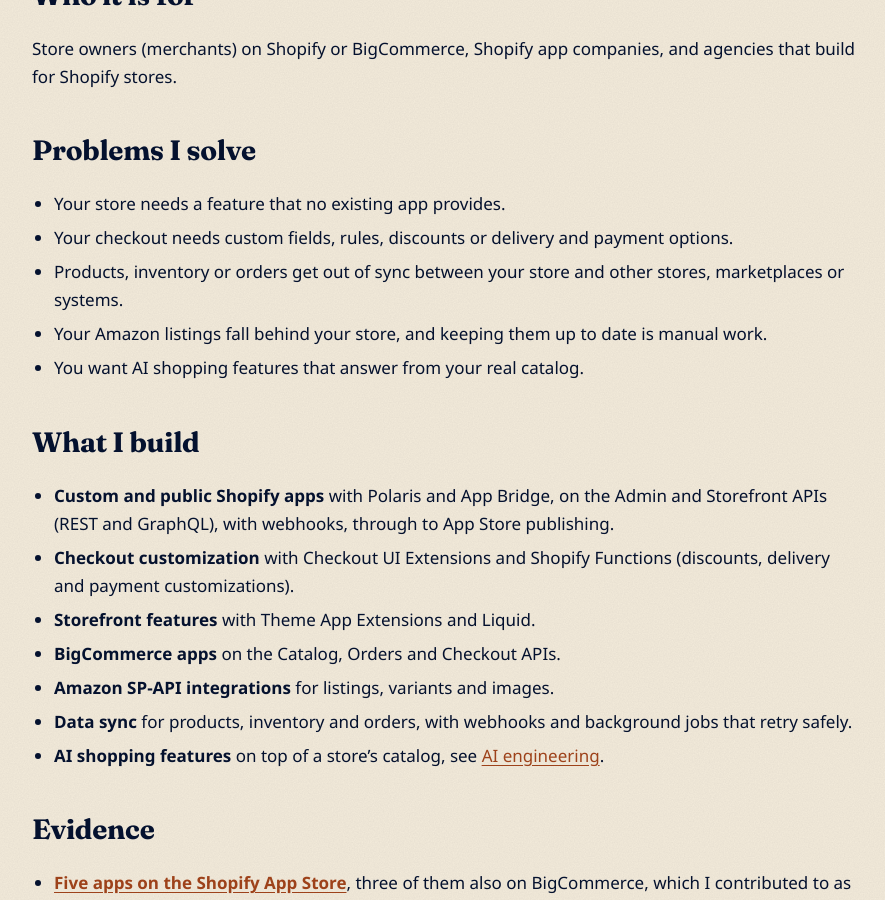
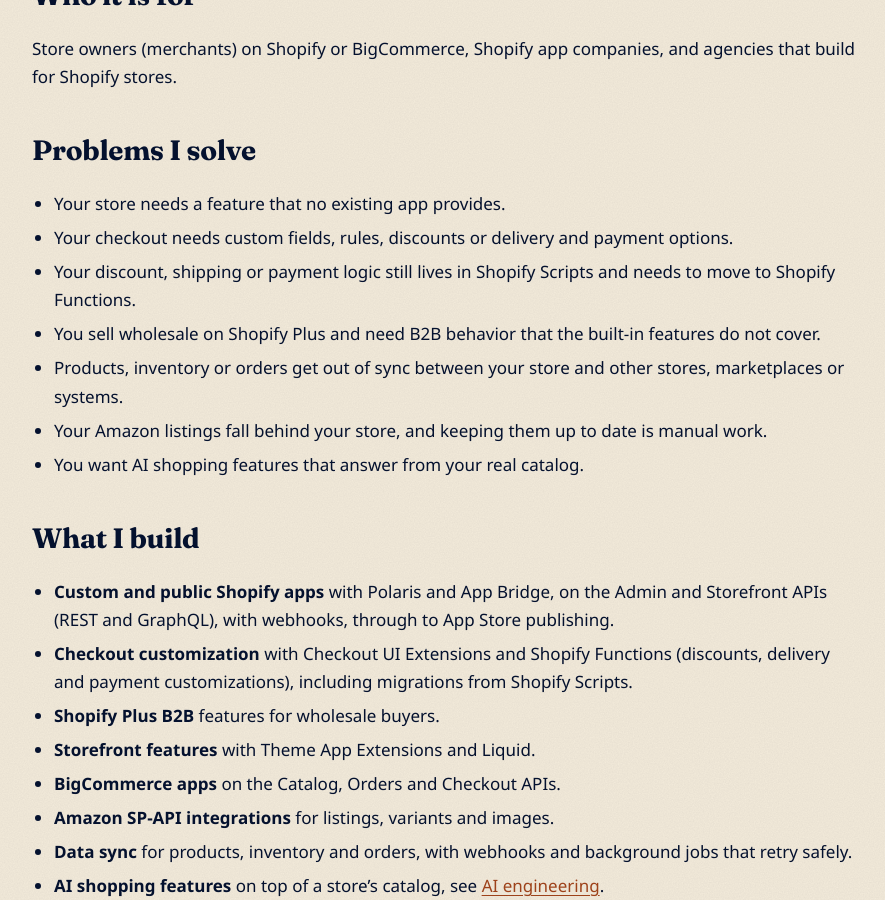
Before and after one commit to mjesar/mjesar.github.io, a Jekyll site: the page built from services/shopify-development/index.md, in a window 1280 px wide and 900 px high, scrolled down 433 px. Shown: the whole window, without its empty margins (194-1079 px from the left). Built offline with Jekyll 4.4.1, drawn with Linux system fonts in a browser that asks for light colours; some of the changed text lies outside the part shown.

Commit message:
add shopify plus b2b, scripts to functions migration and reply time

```diff
--- a/_data/services.yml
+++ b/_data/services.yml
@@ -17,7 +17,7 @@
   name: Shopify, BigCommerce and e-commerce
   for: store owners (merchants), Shopify app companies and agencies.
   problem: Your store or app needs behavior that existing apps do not provide, or product, inventory and order data has to stay in sync across stores, marketplaces and other systems.
-  summary: Custom and public Shopify apps, Shopify Functions and Checkout UI Extensions, Theme App Extensions and Liquid, BigCommerce apps, Amazon SP-API listings, data sync with webhooks and retried background jobs, and AI shopping features on top of store catalogs.
+  summary: Custom and public Shopify apps, Shopify Functions (including migrations from Shopify Scripts) and Checkout UI Extensions, Shopify Plus B2B, Theme App Extensions and Liquid, BigCommerce apps, Amazon SP-API listings, data sync with webhooks and retried background jobs, and AI shopping features on top of store catalogs.
   evidence: I contributed to [five apps on the Shopify App Store](/projects/#shopify-apps), three of them also on BigCommerce; [ai_shop_assistant](/projects/ai_shop_assistant/).
 - slug: ai-discoverability
   name: AI discoverability for online stores (GEO and AEO)
--- a/_layouts/service.html
+++ b/_layouts/service.html
@@ -18,7 +18,7 @@
 {{ content }}
 {%- if page.faq %}{% include faq.html items=page.faq %}{% endif %}
 <h2 id="contact">Contact</h2>
-<p>Available now. Email me at <a href="mailto:mohammadalijaisar@gmail.com?subject={{ svc.name | uri_escape }}">mohammadalijaisar@gmail.com</a>. Tell me whether you want a full-time hire, a contract, or a project{% if page.contact_ask %}, and {{ page.contact_ask }}{% endif %}. Rates are in the <a href="/services/#pricing">pricing table</a>.</p>
+<p>Available now, and I usually reply within a few hours. Email me at <a href="mailto:mohammadalijaisar@gmail.com?subject={{ svc.name | uri_escape }}">mohammadalijaisar@gmail.com</a>. Tell me whether you want a full-time hire, a contract, or a project{% if page.contact_ask %}, and {{ page.contact_ask }}{% endif %}. Rates are in the <a href="/services/#pricing">pricing table</a>.</p>
 <section class="no-print">
   <h2>Other services</h2>
   <div class="grid">
--- a/index.html
+++ b/index.html
@@ -46,7 +46,7 @@
         "Heroku", "Amazon Web Services", "Google Cloud", "Docker",
         "Shopify", "Shopify Polaris", "Shopify App Bridge", "Shopify Admin API", "Shopify Storefront API",
         "Shopify webhooks", "Shopify Functions", "Shopify Checkout UI Extensions", "Shopify Checkout Extensibility",
-        "Shopify Theme App Extensions", "Liquid", "Shopify App Store publishing", "BigCommerce", "Amazon SP-API",
+        "Shopify Theme App Extensions", "Shopify Scripts to Functions migration", "Shopify Plus", "Shopify B2B", "Liquid", "Shopify App Store publishing", "BigCommerce", "Amazon SP-API",
         "Large language models", "Claude", "OpenAI", "Google Gemini", "RubyLLM", "Model Context Protocol",
         "MCP servers", "MCP clients", "Retrieval-Augmented Generation", "pgvector", "AI agents", "Tool calling",
         "LLM evals", "Generative Engine Optimization", "Answer Engine Optimization", "JSON-LD", "Schema.org structured data"
@@ -152,7 +152,7 @@
 
 <section id="contact">
   <h2>Get in touch</h2>
-  <p>Available now. Tell me whether you want a full-time hire, a contract, or a project.</p>
+  <p>Available now, and I usually reply within a few hours. Tell me whether you want a full-time hire, a contract, or a project.</p>
   <p><a class="btn primary" href="mailto:mohammadalijaisar@gmail.com">Email me</a></p>
 </section>
 
--- a/llms.txt
+++ b/llms.txt
@@ -29,7 +29,7 @@
 ## Skills
 
 - Rails and web: Ruby on Rails, Hotwire (Turbo, Stimulus), React, JavaScript, TypeScript, PostgreSQL, MongoDB, Redis, Sidekiq, Solid Queue, REST and GraphQL APIs, RSpec, Heroku, AWS, Google Cloud, Docker.
-- Shopify and e-commerce: Polaris, App Bridge, Admin and Storefront APIs (REST and GraphQL), webhooks, Shopify Functions, Checkout UI Extensions, Checkout Extensibility, Theme App Extensions, Liquid, App Store publishing, BigCommerce apps, Amazon SP-API.
+- Shopify and e-commerce: Polaris, App Bridge, Admin and Storefront APIs (REST and GraphQL), webhooks, Shopify Functions (including migrations from Shopify Scripts), Checkout UI Extensions, Checkout Extensibility, Shopify Plus B2B, Theme App Extensions, Liquid, App Store publishing, BigCommerce apps, Amazon SP-API.
 - AI: LLM integrations (Claude, OpenAI, Gemini, RubyLLM), MCP servers and an MCP client, RAG with pgvector on PostgreSQL, agents with tool calling, evals.
 
 ## Services
--- a/resume/index.html
+++ b/resume/index.html
@@ -27,7 +27,7 @@
   <ul>
     <li><strong>Backend:</strong> Ruby on Rails, service objects, RESTful and GraphQL APIs, Sidekiq, Solid Queue, Redis</li>
     <li><strong>AI and LLM integration:</strong> MCP servers (tools, resources, prompts, JSON Schema validation, read-only and destructive annotations), an MCP client over JSON-RPC 2.0, RAG with pgvector and Voyage AI, tool calling, agent loops, evals, RubyLLM, Claude, OpenAI and Gemini APIs</li>
-    <li><strong>Shopify:</strong> Shopify CLI, Shopify Functions (discount, delivery and payment customizations), Checkout UI Extensions and Checkout Extensibility, Theme App Extensions, Liquid, Polaris and App Bridge, Admin and Storefront APIs, webhooks, App Store publishing</li>
+    <li><strong>Shopify:</strong> Shopify CLI, Shopify Functions (Scripts-to-Functions migration for discount, delivery and payment customizations), Checkout UI Extensions and Checkout Extensibility, Shopify Plus B2B, Theme App Extensions, Liquid, Polaris and App Bridge, Admin and Storefront APIs, webhooks, App Store publishing</li>
     <li><strong>E-commerce platforms:</strong> BigCommerce apps (Catalog, Orders and Checkout APIs), Amazon SP-API</li>
     <li><strong>Frontend:</strong> React, JavaScript, TypeScript, Hotwire (Turbo, Stimulus), esbuild, HTML and CSS</li>
     <li><strong>Data:</strong> PostgreSQL, pgvector, SQLite, MongoDB (Mongoid), Redis</li>
--- a/services/shopify-development/index.md
+++ b/services/shopify-development/index.md
@@ -8,6 +8,8 @@
 faq:
   - q: "What is the difference between Shopify Functions and Checkout Extensibility?"
     a: "Checkout Extensibility is Shopify's overall way to customize checkout, and Functions are one part of it. Checkout UI Extensions change what the buyer sees, such as extra fields or messages. Shopify Functions change the logic underneath, such as discounts, delivery options and payment options, and run on Shopify's own servers. Many checkout projects need both."
+  - q: "Can you migrate our Shopify Scripts to Shopify Functions?"
+    a: "Yes. I rebuild each script's discount, shipping or payment logic as a Shopify Function, test it on a development store against how the script behaved, and then switch over."
   - q: "Can you take over a Shopify app someone else built?"
     a: "Yes. I start by reading the code and checking how it uses the Shopify APIs, access scopes and webhooks, then fix or extend it in small, tested changes."
   - q: "How do you keep inventory in sync between systems?"
@@ -21,6 +23,8 @@
 
 - Your store needs a feature that no existing app provides.
 - Your checkout needs custom fields, rules, discounts or delivery and payment options.
+- Your discount, shipping or payment logic still lives in Shopify Scripts and needs to move to Shopify Functions.
+- You sell wholesale on Shopify Plus and need B2B behavior that the built-in features do not cover.
 - Products, inventory or orders get out of sync between your store and other stores, marketplaces or systems.
 - Your Amazon listings fall behind your store, and keeping them up to date is manual work.
 - You want AI shopping features that answer from your real catalog.
@@ -28,7 +32,8 @@
 ## What I build
 
 - **Custom and public Shopify apps** with Polaris and App Bridge, on the Admin and Storefront APIs (REST and GraphQL), with webhooks, through to App Store publishing.
-- **Checkout customization** with Checkout UI Extensions and Shopify Functions (discounts, delivery and payment customizations).
+- **Checkout customization** with Checkout UI Extensions and Shopify Functions (discounts, delivery and payment customizations), including migrations from Shopify Scripts.
+- **Shopify Plus B2B** features for wholesale buyers.
 - **Storefront features** with Theme App Extensions and Liquid.
 - **BigCommerce apps** on the Catalog, Orders and Checkout APIs.
 - **Amazon SP-API integrations** for listings, variants and images.
```
Also changed, not shown: other parts of llms.txt (+1 -1 lines), services/index.md (+2 -2 lines).
